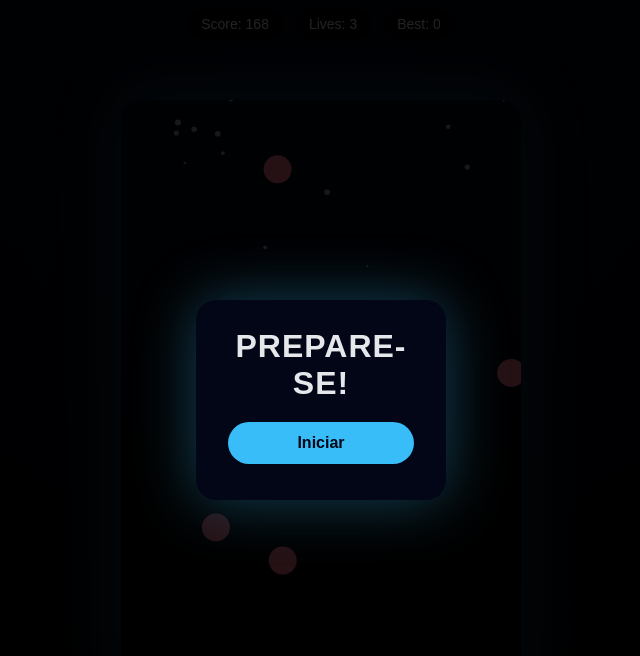
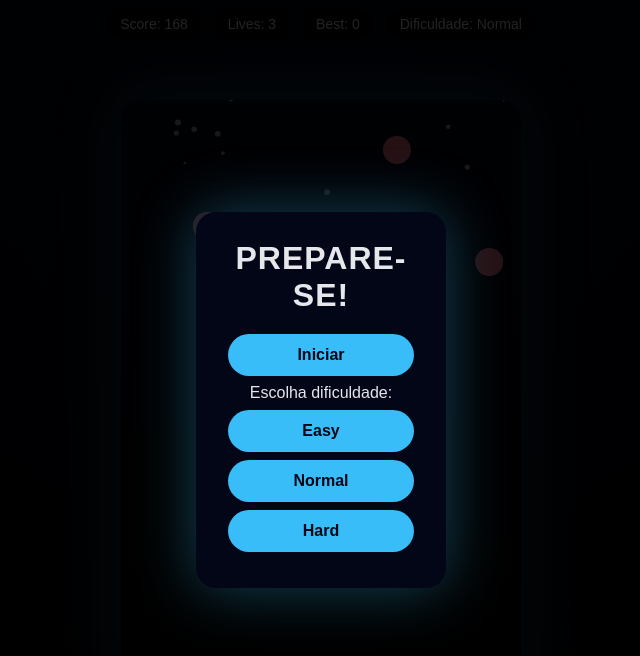
Before and after one commit to Brenninho123/Space-Survivor, an Electron app: page index.html in a window 1280 px wide. Both pictures are taken after a click on the button "Jogar". Shown: the whole page, without its empty margins (319-959 px from the left). Drawn offline with Linux system fonts and the light colour scheme.

Commit message:
Atualizar o index.html
Add Difficulties in selecting and fixing some bugs.

```diff
--- a/index.html
+++ b/index.html
@@ -27,6 +27,7 @@ canvas{background:linear-gradient(#020617,#000);border-radius:20px;box-shadow:0
   <span id="score">Score: 0</span>
   <span id="lives">Lives: 3</span>
   <span id="best">Best: 0</span>
+  <span id="difficulty">Dificuldade: Normal</span>
 </div>
 
 <div id="overlay" class="overlay">
@@ -44,109 +45,122 @@ canvas{background:linear-gradient(#020617,#000);border-radius:20px;box-shadow:0
 
 <script>
 /* ================= SETUP ================= */
-const canvas = document.getElementById('game');
-const ctx = canvas.getContext('2d');
-const scoreEl = document.getElementById('score');
-const livesEl = document.getElementById('lives');
-const bestEl = document.getElementById('best');
-const overlay = document.getElementById('overlay');
-const mainMenu = document.getElementById('mainMenu');
-const mobileShootBtn = document.getElementById('mobileShootBtn');
-const mobilePauseBtn = document.getElementById('mobilePauseBtn');
+const canvas=document.getElementById('game');
+const ctx=canvas.getContext('2d');
+const scoreEl=document.getElementById('score');
+const livesEl=document.getElementById('lives');
+const bestEl=document.getElementById('best');
+const diffEl=document.getElementById('difficulty');
+const overlay=document.getElementById('overlay');
+const mainMenu=document.getElementById('mainMenu');
+const mobileShootBtn=document.getElementById('mobileShootBtn');
+const mobilePauseBtn=document.getElementById('mobilePauseBtn');
 
-let bestScore = Number(localStorage.getItem('space-survivor-best')||0);
-bestEl.textContent = 'Best: ' + bestScore;
+let bestScore=Number(localStorage.getItem('space-survivor-best')||0);
+bestEl.textContent='Best: '+bestScore;
 
-const player = {x:200, y:300, r:14, speed:5, shield:0, shot:1};
-let bullets=[], enemies=[], stars=[], powerups=[], particles=[];
-let score=0, lives=3, running=false, paused=false, shake=0;
-let shootCooldown=0, soundOn=true, discordOn=true;
+let player={x:200,y:300,r:14,speed:5,shield:0,shot:1};
+let bullets=[],enemies=[],stars=[],powerups=[],particles=[];
+let score=0,lives=3,running=false,paused=false,shake=0;
+let shootCooldown=0,soundOn=true,discordOn=true;
+
+let difficulty='Normal'; // Easy, Normal, Hard
+let enemySpeed=2,enemySpawnRate=0.03,playerSpeed=5;
 
 /* ================= SOUNDS ================= */
-const sounds = {
-  shoot: new Audio('https://assets.mixkit.co/sfx/preview/mixkit-laser-weapon-shot-1681.mp3'),
-  hit: new Audio('https://assets.mixkit.co/sfx/preview/mixkit-arcade-game-explosion-2759.mp3'),
-  power: new Audio('https://assets.mixkit.co/sfx/preview/mixkit-achievement-bell-600.mp3')
+const sounds={
+  shoot:new Audio('https://assets.mixkit.co/sfx/preview/mixkit-laser-weapon-shot-1681.mp3'),
+  hit:new Audio('https://assets.mixkit.co/sfx/preview/mixkit-arcade-game-explosion-2759.mp3'),
+  power:new Audio('https://assets.mixkit.co/sfx/preview/mixkit-achievement-bell-600.mp3')
 };
 
 /* ================= INPUT ================= */
-const keys = {};
-window.addEventListener('keydown', e => keys[e.key.toLowerCase()] = true);
-window.addEventListener('keyup', e => keys[e.key.toLowerCase()] = false);
+const keys={};
+window.addEventListener('keydown',e=>keys[e.key.toLowerCase()]=true);
+window.addEventListener('keyup',e=>keys[e.key.toLowerCase()]=false);
 
 /* ================= TOUCH ================= */
-let touchStart = null;
-canvas.addEventListener('touchstart', e => { e.preventDefault(); touchStart = e.touches[0]; });
-canvas.addEventListener('touchmove', e => {
+let touchStart=null;
+canvas.addEventListener('touchstart', e=>{e.preventDefault(); touchStart=e.touches[0];});
+canvas.addEventListener('touchmove', e=>{
   e.preventDefault(); if(!touchStart) return;
-  const touch = e.touches[0];
-  const dx = touch.clientX - touchStart.clientX;
-  const dy = touch.clientY - touchStart.clientY;
-  const threshold = 5;
-  keys['arrowright'] = dx > threshold;
-  keys['arrowleft'] = dx < -threshold;
-  keys['arrowdown'] = dy > threshold;
-  keys['arrowup'] = dy < -threshold;
+  const touch=e.touches[0];
+  const dx=touch.clientX-touchStart.clientX;
+  const dy=touch.clientY-touchStart.clientY;
+  const threshold=5;
+  keys['arrowright']=dx>threshold;
+  keys['arrowleft']=dx<-threshold;
+  keys['arrowdown']=dy>threshold;
+  keys['arrowup']=dy<-threshold;
 });
-canvas.addEventListener('touchend', e => { keys['arrowright']=keys['arrowleft']=keys['arrowup']=keys['arrowdown']=false; touchStart=null; });
+canvas.addEventListener('touchend', e=>{keys['arrowright']=keys['arrowleft']=keys['arrowup']=keys['arrowdown']=false; touchStart=null;});
 
 /* ================= MOBILE BUTTONS ================= */
-mobileShootBtn.addEventListener('touchstart', e=>{ e.preventDefault(); keys[' ']=true; });
-mobileShootBtn.addEventListener('touchend', e=>{ e.preventDefault(); keys[' ']=false; });
-mobilePauseBtn.addEventListener('touchstart', e=>{ e.preventDefault(); togglePause(); });
+mobileShootBtn.addEventListener('touchstart', e=>{e.preventDefault(); keys[' ']=true;});
+mobileShootBtn.addEventListener('touchend', e=>{e.preventDefault(); keys[' ']=false;});
+mobilePauseBtn.addEventListener('touchstart', e=>{e.preventDefault(); togglePause();});
 
 /* ================= GAMEPAD ================= */
 function pollGamepad(){
-  const gp = navigator.getGamepads()[0];
+  const gp=navigator.getGamepads()[0];
   if(gp){
-    keys['arrowup'] = gp.axes[1] < -0.5;
-    keys['arrowdown'] = gp.axes[1] > 0.5;
-    keys['arrowleft'] = gp.axes[0] < -0.5;
-    keys['arrowright'] = gp.axes[0] > 0.5;
-    keys[' '] = gp.buttons[0].pressed;
-    if(gp.buttons[9].pressed) togglePause(); // Start button pauses
+    keys['arrowup']=gp.axes[1]<-0.5;
+    keys['arrowdown']=gp.axes[1]>0.5;
+    keys['arrowleft']=gp.axes[0]<-0.5;
+    keys['arrowright']=gp.axes[0]>0.5;
+    keys[' ']=gp.buttons[0].pressed;
+    if(gp.buttons[9].pressed) togglePause();
   }
   requestAnimationFrame(pollGamepad);
 }
 pollGamepad();
 
+/* ================= DIFFICULTY ================= */
+function setDifficulty(level){
+  difficulty=level;
+  diffEl.textContent='Dificuldade: '+difficulty;
+  switch(level){
+    case 'Easy': enemySpeed=1.5; enemySpawnRate=0.02; playerSpeed=6; break;
+    case 'Normal': enemySpeed=2; enemySpawnRate=0.03; playerSpeed=5; break;
+    case 'Hard': enemySpeed=3; enemySpawnRate=0.05; playerSpeed=4; break;
+  }
+  player.speed=playerSpeed;
+}
+
 /* ================= GAME ================= */
 function startGame(){
-  // RESET GAME STATE
   score=0;lives=3;bullets=[];enemies=[];stars=[];powerups=[];particles=[];
   player.x=200; player.y=300; player.shield=0; player.shot=1;
-  running = true; paused = false; overlay.style.display='none';
-  if(window.innerWidth <= 768){ mobileShootBtn.style.display='flex'; mobilePauseBtn.style.display='flex'; }
-  if(window.innerWidth > 768) initDiscordRPC();
+  running=true; paused=false; overlay.style.display='none';
+  if(window.innerWidth<=768){ mobileShootBtn.style.display='flex'; mobilePauseBtn.style.display='flex'; }
+  if(window.innerWidth>768) initDiscordRPC();
   showIntro();
 }
 
 function showIntro(){
-  overlay.innerHTML = `<div class="menu"><h1>PREPARE-SE!</h1><button id="startBtn">Iniciar</button></div>`;
-  overlay.style.display = 'flex';
-  document.getElementById('startBtn').onclick = ()=>{ overlay.style.display='none'; };
+  overlay.innerHTML = `<div class="menu"><h1>PREPARE-SE!</h1>
+    <button onclick="overlay.style.display='none'">Iniciar</button>
+    <p>Escolha dificuldade:</p>
+    <button onclick="setDifficulty('Easy'); overlay.style.display='none'">Easy</button>
+    <button onclick="setDifficulty('Normal'); overlay.style.display='none'">Normal</button>
+    <button onclick="setDifficulty('Hard'); overlay.style.display='none'">Hard</button>
+  </div>`;
+  overlay.style.display='flex';
 }
 
 /* ================= SPAWN ================= */
-function spawnStar(){ stars.push({x:Math.random()*400,y:-10,r:Math.random()*2+1,s:Math.random()*1.5+.5}); }
-function spawnEnemy(){ enemies.push({x:Math.random()*370+15,y:-30,r:14,s:2+Math.random()*2,zig:Math.random()<.5}); }
-function spawnPower(x,y){ const t=Math.random(); powerups.push({x,y,r:8,s:2,type:t<.33?'double':t<.66?'shield':'life'}); }
+function spawnStar(){stars.push({x:Math.random()*400,y:-10,r:Math.random()*2+1,s:Math.random()*1.5+.5});}
+function spawnEnemy(){enemies.push({x:Math.random()*370+15,y:-30,r:14,s:enemySpeed,zig:Math.random()<.5});}
+function spawnPower(x,y){const t=Math.random(); powerups.push({x,y,r:8,s:2,type:t<.33?'double':t<.66?'shield':'life'});}
 
-function shoot(){
-  if(shootCooldown>0) return;
-  shootCooldown=12;
-  if(soundOn){ sounds.shoot.currentTime=0; sounds.shoot.play(); }
+function shoot(){if(shootCooldown>0) return; shootCooldown=12; if(soundOn){sounds.shoot.currentTime=0; sounds.shoot.play();}
   for(let i=0;i<player.shot;i++) bullets.push({x:player.x+(i-0.5)*10,y:player.y-20,s:8});
 }
+function explode(x,y){for(let i=0;i<12;i++) particles.push({x,y,vx:(Math.random()-.5)*4,vy:(Math.random()-.5)*4,l:30});}
 
-function explode(x,y){
-  for(let i=0;i<12;i++) particles.push({x,y,vx:(Math.random()-.5)*4,vy:(Math.random()-.5)*4,l:30});
-}
-
-/* ================= PAUSE ================= */
 function togglePause(){
   if(!running) return;
-  paused = !paused;
+  paused=!paused;
   if(paused){
     overlay.innerHTML=`<div class="menu">
       <h1>PAUSE</h1>
@@ -155,12 +169,11 @@ function togglePause(){
       <button onclick="exitGame()">Sair</button>
     </div>`;
     overlay.style.display='flex';
-  } else overlay.style.display='none';
+  }else overlay.style.display='none';
 }
-window.addEventListener('keydown', e=>{ if(e.key==='Escape') togglePause(); });
 
-function restartGame(){ startGame(); }
-function exitGame(){ alert("Obrigado por jogar!"); window.close(); }
+function restartGame(){startGame();}
+function exitGame(){alert("Obrigado por jogar!"); window.close();}
 
 /* ================= OPTIONS ================= */
 function showOptions(){
@@ -172,14 +185,15 @@ function showOptions(){
     <button id="backBtn">Voltar</button>
   </div>`;
   overlay.style.display='flex';
-  document.getElementById('backBtn').onclick = ()=> overlay.innerHTML = mainMenu.outerHTML;
-  document.getElementById('soundBtn').onclick = ()=>{ soundOn=!soundOn; document.getElementById('soundBtn').textContent = soundOn?"ON":"OFF"; };
-  document.getElementById('discordBtn').onclick = ()=>{ discordOn=!discordOn; document.getElementById('discordBtn').textContent = discordOn?"ON":"OFF"; };
+  document.getElementById('backBtn').onclick=()=>overlay.innerHTML=mainMenu.outerHTML;
+  document.getElementById('soundBtn').onclick=()=>{soundOn=!soundOn; document.getElementById('soundBtn').textContent=soundOn?"ON":"OFF";};
+  document.getElementById('discordBtn').onclick=()=>{discordOn=!discordOn; document.getElementById('discordBtn').textContent=discordOn?"ON":"OFF";};
 }
 
-document.getElementById('playBtn').onclick = startGame;
-document.getElementById('optionsBtn').onclick = showOptions;
-document.getElementById('exitBtn').onclick = exitGame;
+/* ================= MENU BUTTONS ================= */
+document.getElementById('playBtn').onclick=startGame;
+document.getElementById('optionsBtn').onclick=showOptions;
+document.getElementById('exitBtn').onclick=exitGame;
 
 /* ================= UPDATE / DRAW ================= */
 function update(){
@@ -188,16 +202,15 @@ function update(){
   if(keys['arrowright']||keys['d']) player.x+=player.speed;
   if(keys['arrowup']||keys['w']) player.y-=player.speed;
   if(keys['arrowdown']||keys['s']) player.y+=player.speed;
-  if(keys[' ']) shoot();
-  shootCooldown = Math.max(0,shootCooldown-1);
+  if(keys[' ']) shoot(); shootCooldown=Math.max(0,shootCooldown-1);
 
-  player.x = Math.max(player.r, Math.min(canvas.width-player.r, player.x));
-  player.y = Math.max(player.r, Math.min(canvas.height-player.r, player.y));
+  player.x=Math.max(player.r,Math.min(canvas.width-player.r,player.x));
+  player.y=Math.max(player.r,Math.min(canvas.height-player.r,player.y));
 
-  bullets.forEach(b=>b.y-=b.s); bullets = bullets.filter(b=>b.y>-20);
-  enemies.forEach(e=>{ e.y+=e.s; if(e.zig) e.x+=Math.sin(e.y/30)*2; }); enemies = enemies.filter(e=>e.y<650);
-  stars.forEach(s=>s.y+=s.s); stars = stars.filter(s=>s.y<620);
-  powerups.forEach(p=>p.y+=p.s); powerups = powerups.filter(p=>p.y<620);
+  bullets.forEach(b=>b.y-=b.s); bullets=bullets.filter(b=>b.y>-20);
+  enemies.forEach(e=>{ e.y+=e.s; if(e.zig) e.x+=Math.sin(e.y/30)*2 }); enemies=enemies.filter(e=>e.y<650);
+  stars.forEach(s=>s.y+=s.s); stars=stars.filter(s=>s.y<620);
+  powerups.forEach(p=>p.y+=p.s); powerups=powerups.filter(p=>p.y<620);
 
   // COLLISIONS
   enemies.forEach((e,ei)=>{
@@ -209,37 +222,38 @@ function update(){
   bullets.forEach((b,bi)=>{
     enemies.forEach((e,ei)=>{
       if(Math.hypot(b.x-e.x,b.y-e.y)<e.r){
-        if(soundOn){ sounds.hit.currentTime=0; sounds.hit.play(); }
+        if(soundOn){sounds.hit.currentTime=0; sounds.hit.play();}
         explode(e.x,e.y); enemies.splice(ei,1); bullets.splice(bi,1); score+=10;
-        if(Math.random()<.3) spawnPower(e.x,e.y);
+        if(Math.random()<0.3) spawnPower(e.x,e.y);
       }
     });
   });
   powerups.forEach((p,pi)=>{
     if(Math.hypot(player.x-p.x,player.y-p.y)<player.r+p.r){
-      if(soundOn){ sounds.power.currentTime=0; sounds.power.play(); }
+      if(soundOn){sounds.power.currentTime=0; sounds.power.play();}
       if(p.type==='life') lives=Math.min(5,lives+1);
       if(p.type==='double') player.shot=2;
       if(p.type==='shield') player.shield=3;
       powerups.splice(pi,1);
     }
   });
+
   particles.forEach(pt=>{ pt.x+=pt.vx; pt.y+=pt.vy; pt.l--; });
   particles = particles.filter(p=>p.l>0);
 
-  score++; scoreEl.textContent = 'Score: '+score;
-  livesEl.textContent = 'Lives: '+lives;
+  score++; scoreEl.textContent='Score: '+score;
+  livesEl.textContent='Lives: '+lives;
 
-  if(Math.random()<.08) spawnStar();
-  if(Math.random()<.03) spawnEnemy();
+  if(Math.random()<0.08) spawnStar();
+  if(Math.random()<enemySpawnRate) spawnEnemy();
 }
 
 function endGame(){
-  running = false; paused = false; mobileShootBtn.style.display='none'; mobilePauseBtn.style.display='none';
-  bestScore = Math.max(bestScore, score);
-  localStorage.setItem('space-survivor-best', bestScore);
-  bestEl.textContent = 'Best: '+bestScore;
-  overlay.innerHTML = `<div class="menu">
+  running=false; paused=false; mobileShootBtn.style.display='none'; mobilePauseBtn.style.display='none';
+  bestScore=Math.max(bestScore,score);
+  localStorage.setItem('space-survivor-best',bestScore);
+  bestEl.textContent='Best: '+bestScore;
+  overlay.innerHTML=`<div class="menu">
     <h1>GAME OVER</h1>
     <p>Score: ${score}</p>
     <p>Best: ${bestScore}</p>
@@ -268,11 +282,11 @@ loop();
 /* ================= SERVICE WORKER ================= */
 if("serviceWorker" in navigator) navigator.serviceWorker.register("service-worker.js");
 
-/* ================= DISCORD RPC (DESKTOP ONLY) ================= */
+/* ================= DISCORD RPC ================= */
 function initDiscordRPC(){
   if(!discordOn || /Mobi|Android/i.test(navigator.userAgent)) return;
   console.log("Discord RPC conectado (Desktop)");
-  // Aqui você inicializa a biblioteca node discord-rpc no Electron
+  // Inicialize o node discord-rpc no Electron aqui
 }
 </script>
 </body>
```
